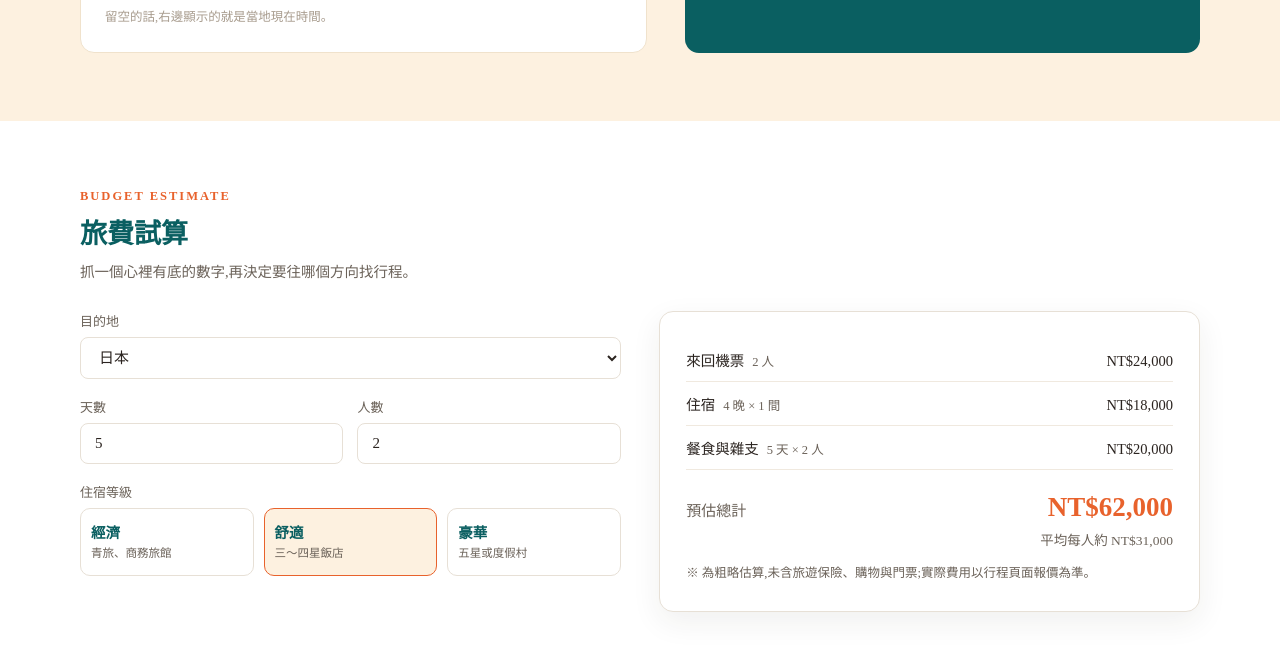
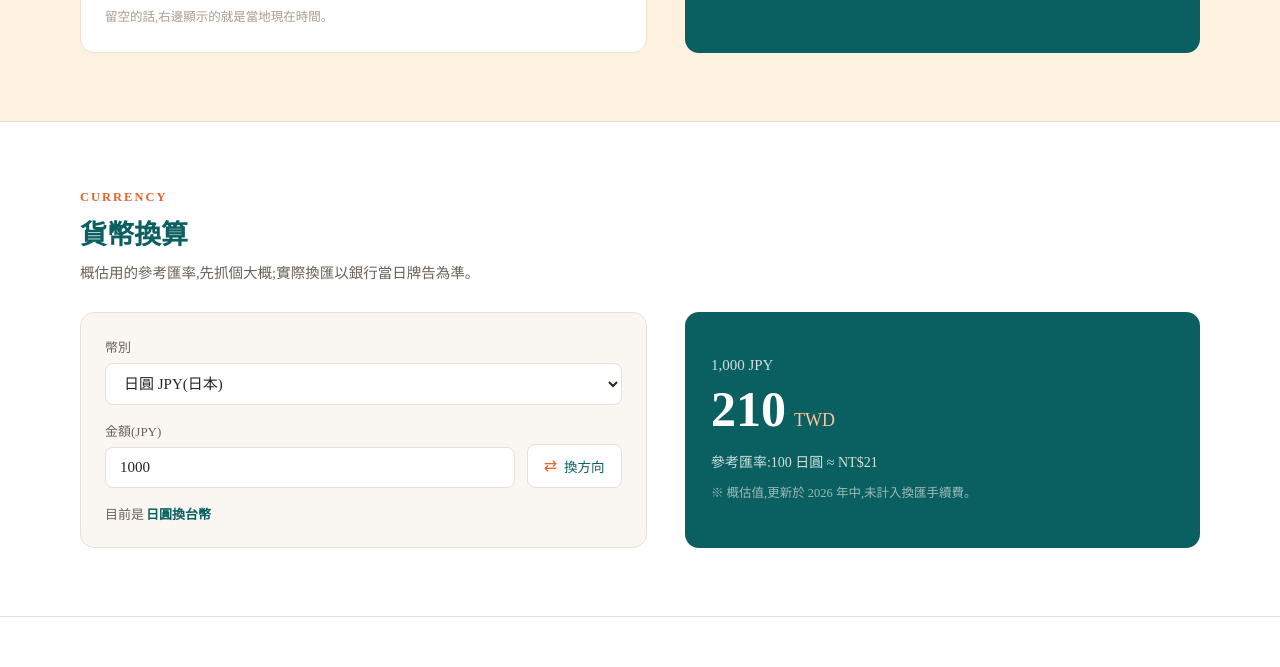
Before and after one commit to johnwei0201/mori-travel, a Vue app: page /guide in a window 1280 px wide. Shown: the part 2520-3187 px from the top of the page. Built offline with nearby package versions, Linux system fonts and the light colour scheme.

Commit message:
Add a currency converter to the travel guide
Covers 15 currencies with ballpark rates, converting either direction
via a swap button, and shows the rate behind the answer in each
currency's customary unit (100 JPY, 1000 VND) rather than per single
unit. Rates are approximate and labelled as such.

```diff
--- a/src/data/countryInfo.js
+++ b/src/data/countryInfo.js
@@ -195,6 +195,38 @@ export const countries = [
   },
 ]
 
+/**
+ * 貨幣換算用的參考匯率。
+ *
+ * twd  : 1 單位外幣約等於多少新台幣
+ * unit : 顯示參考匯率時的慣用單位(日圓、韓元習慣看 100 元,越南盾、印尼盾看 1000 元)
+ *
+ * 這是「心裡有個底」用的概估值,不是即時牌告。匯率天天在動,
+ * 真的要換匯時請以銀行或換匯所當日公告為準。
+ */
+export const RATE_UPDATED = '2026 年中'
+
+export const currencies = [
+  { code: 'JPY', name: '日圓', twd: 0.21, unit: 100, where: '日本' },
+  { code: 'KRW', name: '韓元', twd: 0.023, unit: 100, where: '韓國' },
+  { code: 'THB', name: '泰銖', twd: 0.92, unit: 1, where: '泰國' },
+  { code: 'VND', name: '越南盾', twd: 0.0013, unit: 1000, where: '越南' },
+  { code: 'SGD', name: '新幣', twd: 24.5, unit: 1, where: '新加坡' },
+  { code: 'IDR', name: '印尼盾', twd: 0.002, unit: 1000, where: '印尼、峇里島' },
+  { code: 'EUR', name: '歐元', twd: 35, unit: 1, where: '義大利、法國等歐元區' },
+  { code: 'CZK', name: '捷克克朗', twd: 1.42, unit: 1, where: '捷克' },
+  { code: 'GBP', name: '英鎊', twd: 41, unit: 1, where: '英國' },
+  { code: 'USD', name: '美元', twd: 32, unit: 1, where: '美國' },
+  { code: 'CAD', name: '加幣', twd: 23.5, unit: 1, where: '加拿大' },
+  { code: 'AUD', name: '澳幣', twd: 21, unit: 1, where: '澳洲' },
+  { code: 'NZD', name: '紐幣', twd: 19.5, unit: 1, where: '紐西蘭' },
+  { code: 'HKD', name: '港幣', twd: 4.1, unit: 1, where: '香港、澳門' },
+  { code: 'CNY', name: '人民幣', twd: 4.5, unit: 1, where: '中國' },
+]
+
+/** 這幾種幣別金額通常不看小數 */
+export const WHOLE_UNIT_CODES = ['JPY', 'KRW', 'VND', 'IDR']
+
 /** 住宿等級,index 對應 cost.hotel 陣列 */
 export const hotelTiers = [
   { label: '經濟', note: '青旅、商務旅館' },
--- a/src/views/GuideView.vue
+++ b/src/views/GuideView.vue
@@ -4,7 +4,13 @@ import tripHokkaido from '../assets/images/trip-hokkaido-winter.png'
 import tripItaly from '../assets/images/trip-italy-classic.png'
 import { ref, computed, onMounted, onUnmounted } from 'vue'
 import AppIcon from '../components/ui/AppIcon.vue'
-import { countries, hotelTiers } from '../data/countryInfo.js'
+import {
+  countries,
+  hotelTiers,
+  currencies,
+  WHOLE_UNIT_CODES,
+  RATE_UPDATED,
+} from '../data/countryInfo.js'
 
 /* ---------- 各國實用資訊速查表 ---------- */
 const infoKeyword = ref('')
@@ -89,6 +95,47 @@ const manualResult = computed(() => {
     dayLabel: dayShift > 0 ? '(隔天)' : dayShift < 0 ? '(前一天)' : '(同一天)',
   }
 })
+
+/* ---------- 貨幣換算 ---------- */
+const curCode = ref('JPY')
+const curAmount = ref(1000)
+const curToTwd = ref(true) // true = 外幣換台幣
+
+const curTarget = computed(() => currencies.find((c) => c.code === curCode.value))
+
+/** 依幣別決定要不要留小數:日圓、韓元這類不看小數,金額大時也直接取整 */
+function formatAmount(n, code) {
+  if (!Number.isFinite(n)) return '0'
+  if (WHOLE_UNIT_CODES.includes(code) || Math.abs(n) >= 1000) {
+    return Math.round(n).toLocaleString()
+  }
+  // 先四捨五入到兩位,順便吃掉浮點誤差(0.21×100 會算出 21.000000000000004)
+  const rounded = Math.round(n * 100) / 100
+  return Number.isInteger(rounded) ? rounded.toLocaleString() : rounded.toFixed(2)
+}
+
+const conversion = computed(() => {
+  const amount = Number(curAmount.value)
+  if (!Number.isFinite(amount) || amount < 0) return null
+
+  const c = curTarget.value
+  const fromCode = curToTwd.value ? c.code : 'TWD'
+  const toCode = curToTwd.value ? 'TWD' : c.code
+  const result = curToTwd.value ? amount * c.twd : amount / c.twd
+
+  return {
+    fromCode,
+    toCode,
+    fromText: `${formatAmount(amount, fromCode)} ${fromCode}`,
+    toText: formatAmount(result, toCode),
+    // 參考匯率用該幣別的慣用單位表示,例如「100 日圓 ≈ NT$21」
+    reference: `${c.unit.toLocaleString()} ${c.name} ≈ NT$${formatAmount(c.unit * c.twd, 'TWD')}`,
+  }
+})
+
+function swapDirection() {
+  curToTwd.value = !curToTwd.value
+}
 
 /* ---------- 費用試算 ---------- */
 const costCountry = ref('japan')
@@ -317,6 +364,55 @@ const checklist = [
           </div>
           <div class="tz-diff">{{ diffLabel }}・台灣現在 {{ liveClock.taiwan }}</div>
           <p v-if="tzTarget.offsetNote" class="tz-note">※ {{ tzTarget.offsetNote }}</p>
+        </div>
+      </div>
+    </div>
+  </section>
+
+  <!-- 貨幣換算 -->
+  <section class="cur-section">
+    <div class="tool-inner">
+      <div class="section-label">CURRENCY</div>
+      <h2>貨幣換算</h2>
+      <p class="tool-lead">概估用的參考匯率,先抓個大概;實際換匯以銀行當日牌告為準。</p>
+
+      <div class="cur-body">
+        <div class="cur-form">
+          <div class="tool-field">
+            <label for="cur-code">幣別</label>
+            <select id="cur-code" v-model="curCode">
+              <option v-for="c in currencies" :key="c.code" :value="c.code">
+                {{ c.name }} {{ c.code }}({{ c.where }})
+              </option>
+            </select>
+          </div>
+
+          <div class="cur-amount-row">
+            <div class="tool-field">
+              <label for="cur-amount">
+                金額({{ curToTwd ? curTarget.code : 'TWD' }})
+              </label>
+              <input id="cur-amount" v-model.number="curAmount" type="number" min="0" step="100" />
+            </div>
+            <button class="cur-swap" @click="swapDirection">
+              <span class="cur-swap-icon" aria-hidden="true">⇄</span>
+              換方向
+            </button>
+          </div>
+
+          <p class="cur-direction">
+            目前是<b>{{ curToTwd ? `${curTarget.name}換台幣` : `台幣換${curTarget.name}` }}</b>
+          </p>
+        </div>
+
+        <div v-if="conversion" class="cur-result">
+          <div class="cur-from">{{ conversion.fromText }}</div>
+          <div class="cur-to">
+            <span class="cur-value">{{ conversion.toText }}</span>
+            <span class="cur-code">{{ conversion.toCode }}</span>
+          </div>
+          <div class="cur-ref">參考匯率:{{ conversion.reference }}</div>
+          <p class="cur-note">※ 概估值,更新於 {{ RATE_UPDATED }},未計入換匯手續費。</p>
         </div>
       </div>
     </div>
@@ -818,6 +914,118 @@ const checklist = [
   margin-top: 12px;
 }
 
+/* ---------- 貨幣換算 ---------- */
+.cur-section {
+  background: #ffffff;
+  border-top: 1px solid #e7e0d6;
+  border-bottom: 1px solid #e7e0d6;
+  padding: clamp(44px, 5.5vw, 68px) 40px;
+}
+.cur-body {
+  display: grid;
+  grid-template-columns: 1.1fr 1fr;
+  gap: clamp(20px, 3vw, 40px);
+  align-items: stretch;
+}
+.cur-form {
+  background: var(--color-bg);
+  border: 1px solid #e7e0d6;
+  border-radius: 14px;
+  padding: 24px;
+  display: grid;
+  gap: 16px;
+  align-content: start;
+}
+.cur-form .tool-field input,
+.cur-form .tool-field select {
+  background: #ffffff;
+}
+.cur-amount-row {
+  display: flex;
+  align-items: flex-end;
+  gap: 12px;
+}
+.cur-amount-row .tool-field {
+  flex: 1;
+}
+.cur-swap {
+  flex-shrink: 0;
+  display: inline-flex;
+  align-items: center;
+  gap: 7px;
+  border: 1px solid #e7e0d6;
+  background: #ffffff;
+  border-radius: 8px;
+  padding: 11px 16px;
+  font: inherit;
+  font-size: 13.5px;
+  color: var(--color-primary);
+  cursor: pointer;
+  white-space: nowrap;
+  transition: border-color 0.15s ease;
+}
+.cur-swap:hover {
+  border-color: var(--color-primary);
+}
+.cur-swap-icon {
+  font-size: 16px;
+  line-height: 1;
+  color: var(--color-accent);
+}
+.cur-direction {
+  font-size: 13px;
+  color: #6b6259;
+}
+.cur-direction b {
+  color: var(--color-primary);
+  margin-left: 2px;
+}
+
+.cur-result {
+  background: var(--color-primary);
+  color: #fff;
+  border-radius: 14px;
+  padding: 28px 26px;
+  display: flex;
+  flex-direction: column;
+  justify-content: center;
+}
+.cur-from {
+  font-size: 15px;
+  color: #cfe0dd;
+  font-variant-numeric: tabular-nums;
+}
+.cur-to {
+  display: flex;
+  align-items: baseline;
+  gap: 8px;
+  margin: 8px 0 14px;
+  flex-wrap: wrap;
+}
+.cur-value {
+  font-size: clamp(36px, 5vw, 50px);
+  font-weight: 700;
+  line-height: 1.1;
+  font-variant-numeric: tabular-nums;
+  word-break: break-all;
+}
+.cur-code {
+  font-size: 18px;
+  color: #ffc4a3;
+  font-weight: 500;
+}
+.cur-ref {
+  font-size: 14px;
+  color: #cfe0dd;
+  font-variant-numeric: tabular-nums;
+}
+.cur-note {
+  font-size: 12.5px;
+  color: #9dbab6;
+  line-height: 1.7;
+  margin-top: 12px;
+}
+
 /* ---------- 費用試算 ---------- */
 .cost-section {
   padding: clamp(44px, 5.5vw, 68px) 40px;
@@ -1030,10 +1238,12 @@ const checklist = [
   }
   .info-section,
   .tz-section,
+  .cur-section,
   .cost-section {
     padding-inline: 24px;
   }
   .tz-body,
+  .cur-body,
   .cost-body {
     grid-template-columns: 1fr;
   }
@@ -1049,8 +1259,20 @@ const checklist = [
   }
   .info-section,
   .tz-section,
+  .cur-section,
   .cost-section {
     padding-inline: 16px;
+  }
+  .cur-amount-row {
+    flex-direction: column;
+    align-items: stretch;
+  }
+  .cur-swap {
+    justify-content: center;
+  }
+  .cur-form,
+  .cur-result {
+    padding: 20px;
   }
   .info-search {
     min-width: 0;
```
